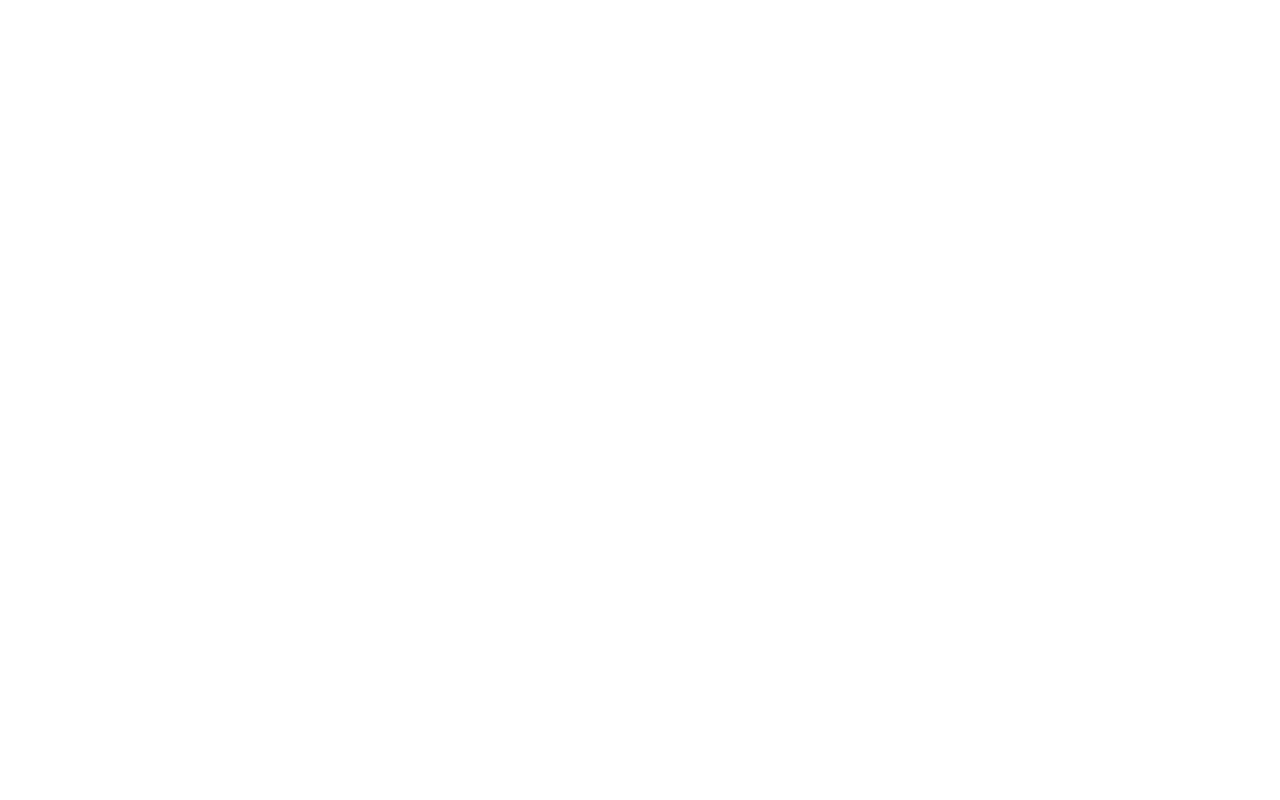
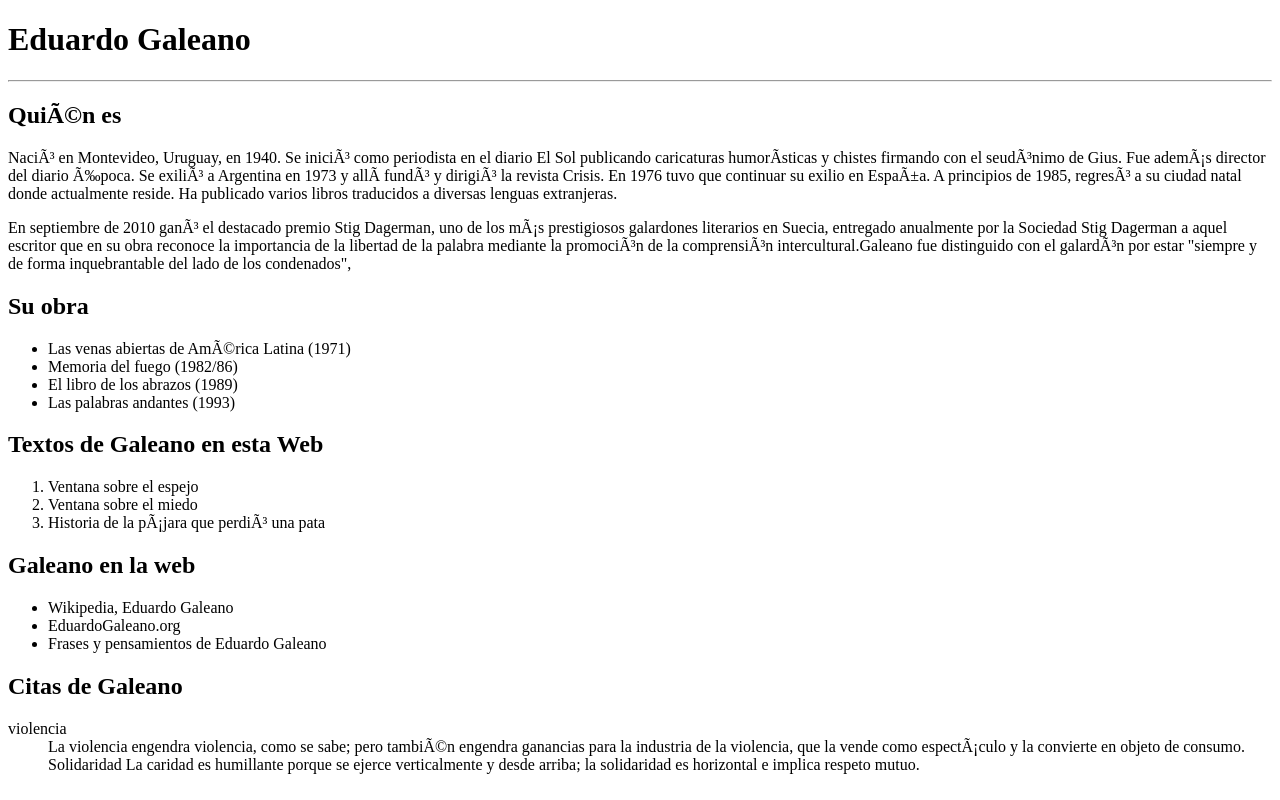
Before and after one commit to ihssaneelokbani/practicas-lmsgi, a plain HTML site: page practica 12/index12.html in a window 1280 px wide. Drawn offline with Linux system fonts and the light colour scheme.

Commit message:
practicas-lmsgi

```diff
--- a/practica 12/index12.html
+++ b/practica 12/index12.html
@@ -0,0 +1,51 @@
+<!doctype html>
+<html lang="es">
+<head>
+    <meta charset="UTF-8">
+    <title>Document</title>
+</head>
+<body>
+<h1>Eduardo Galeano </h1>
+<hr>
+<h2>QuiÃ©n es</h2>
+<p>
+    NaciÃ³ en Montevideo, Uruguay, en 1940. Se iniciÃ³ como periodista en el diario El Sol publicando caricaturas humorÃ­sticas y chistes firmando con el seudÃ³nimo de Gius. Fue ademÃ¡s director del diario Ã‰poca.
+    Se exiliÃ³ a Argentina en 1973 y allÃ­ fundÃ³ y dirigiÃ³ la revista Crisis. En 1976 tuvo que continuar su exilio en EspaÃ±a. A principios de 1985, regresÃ³ a su ciudad natal donde actualmente reside. Ha publicado varios libros traducidos a diversas lenguas extranjeras.
+
+</p>
+
+<p>
+    En septiembre de 2010 ganÃ³ el destacado premio Stig Dagerman, uno de los mÃ¡s prestigiosos galardones literarios en Suecia, entregado anualmente por la Sociedad Stig Dagerman a aquel escritor que en su obra reconoce la importancia de la libertad de la palabra mediante la promociÃ³n de la comprensiÃ³n intercultural.Galeano fue distinguido con el galardÃ³n por estar "siempre y de forma inquebrantable del lado de los condenados",
+
+</p>
+<h2>Su obra </h2>
+<ul>
+    <li>Las venas abiertas de AmÃ©rica Latina (1971) </li>
+    <li>Memoria del fuego (1982/86)</li>
+    <li>El libro de los abrazos (1989) </li>
+    <li>Las palabras andantes (1993)</li>
+</ul>
+<h2>Textos de Galeano en esta Web </h2>
+<ol>
+<li>Ventana sobre el espejo </li>
+    <li>Ventana sobre el miedo </li>
+    <li>Historia de la pÃ¡jara que perdiÃ³ una pata </li>
+</ol>
+<h2>Galeano en la web</h2>
+<ul>
+    <li>Wikipedia, Eduardo Galeano</li>
+    <li>EduardoGaleano.org</li>
+    <li>Frases y pensamientos de Eduardo Galeano</li>
+</ul>
+<h2>Citas de Galeano</h2>
+<dl>
+    <dt>violencia
+        <dd>
+    La violencia engendra violencia, como se sabe; pero tambiÃ©n engendra ganancias para la industria de la violencia, que la vende como espectÃ¡culo y la convierte en objeto de consumo.
+    Solidaridad
+    La caridad es humillante porque se ejerce verticalmente y desde arriba; la solidaridad es horizontal e implica respeto mutuo.
+</dd>
+    </dt>
+</dl>
+</body>
+</html>
```
Also changed, not shown: practica11/index.html (+7 -4 lines).
